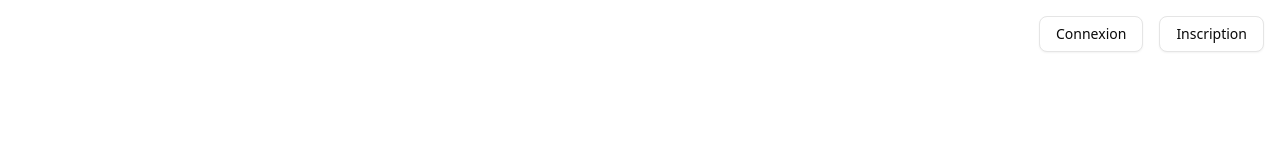
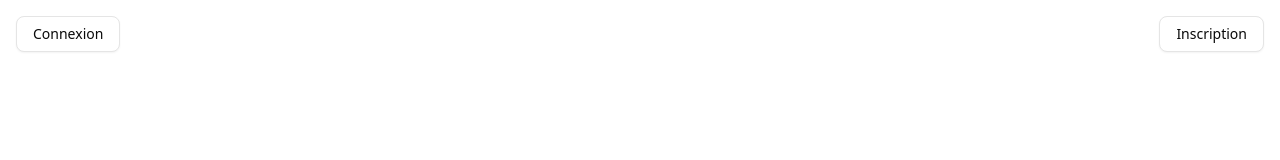
Before and after one commit to CyrilPERIE/unknow, a Next.js app: page / in a window 1280 px wide. Shown: the top 160 px of the page. Built offline with nearby package versions, Linux system fonts and the light colour scheme.

Commit message:
:technologist:

```diff
--- a/src/components/header/header-auth.tsx
+++ b/src/components/header/header-auth.tsx
@@ -1,13 +1,14 @@
 import LoginNavButton from "@/components/login/login-nav-button";
 import RegisterNavButton from "@/components/register/register-nav-button";
 import HomeNavButton from "@/components/home/home-nav-button";
+import Header from "@/components/header/header";
 
 export default function HeaderAuth() {
     return (
-        <div className="flex justify-end gap-4 items-center p-4">
+        <Header>
             <HomeNavButton />
             <LoginNavButton />
             <RegisterNavButton />
-        </div>
+        </Header>
     )
 }
--- /dev/null
+++ b/src/components/header/header.tsx
@@ -0,0 +1,14 @@
+import { cn } from "@/lib/utils";
+
+type HeaderProps = {
+    children: React.ReactNode;
+    className?: string;
+}
+
+export default function Header({ children, className }: HeaderProps) {
+    return (
+        <div className={cn("flex justify-between items-center p-4", className)}>
+            {children}
+        </div>
+    )
+}
```
